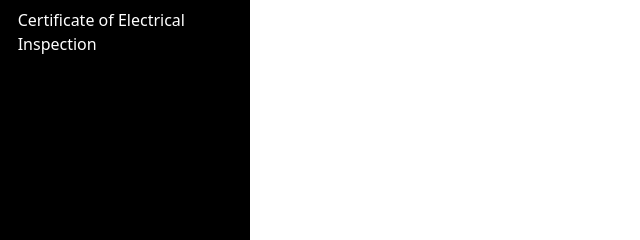
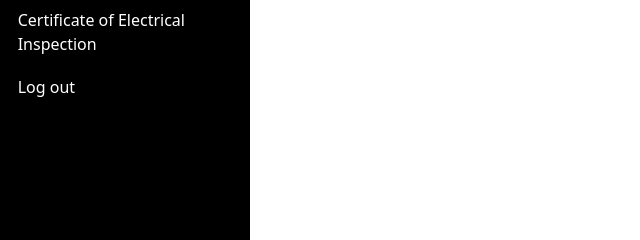
Before and after one commit to yunchan29/CHSD-MIS, a plain HTML site: page AdminPages/adminDashboard.html in a window 1280 px wide. Shown: the part 369-609 px from the top of the page, 0-640 px from the left. Drawn offline with nearby package versions, Linux system fonts and the light colour scheme.

Commit message:
Update adminDashboard.html

```diff
--- a/AdminPages/adminDashboard.html
+++ b/AdminPages/adminDashboard.html
@@ -24,6 +24,7 @@
                 <li class="sideNav"><a href="#" class="text-decoration-none">Building Permit</a></li>
                 <li class="sideNav"><a href="#" class="text-decoration-none">Certificate of Occupancy</a></li>
                 <li class="sideNav"><a href="#" class="text-decoration-none">Certificate of Electrical Inspection</a></li>
+                <li class="sideNav"><a href="/Indices/index.html" class="text-decoration-none">Log out</a></li>
 
 
             </ul>
```
